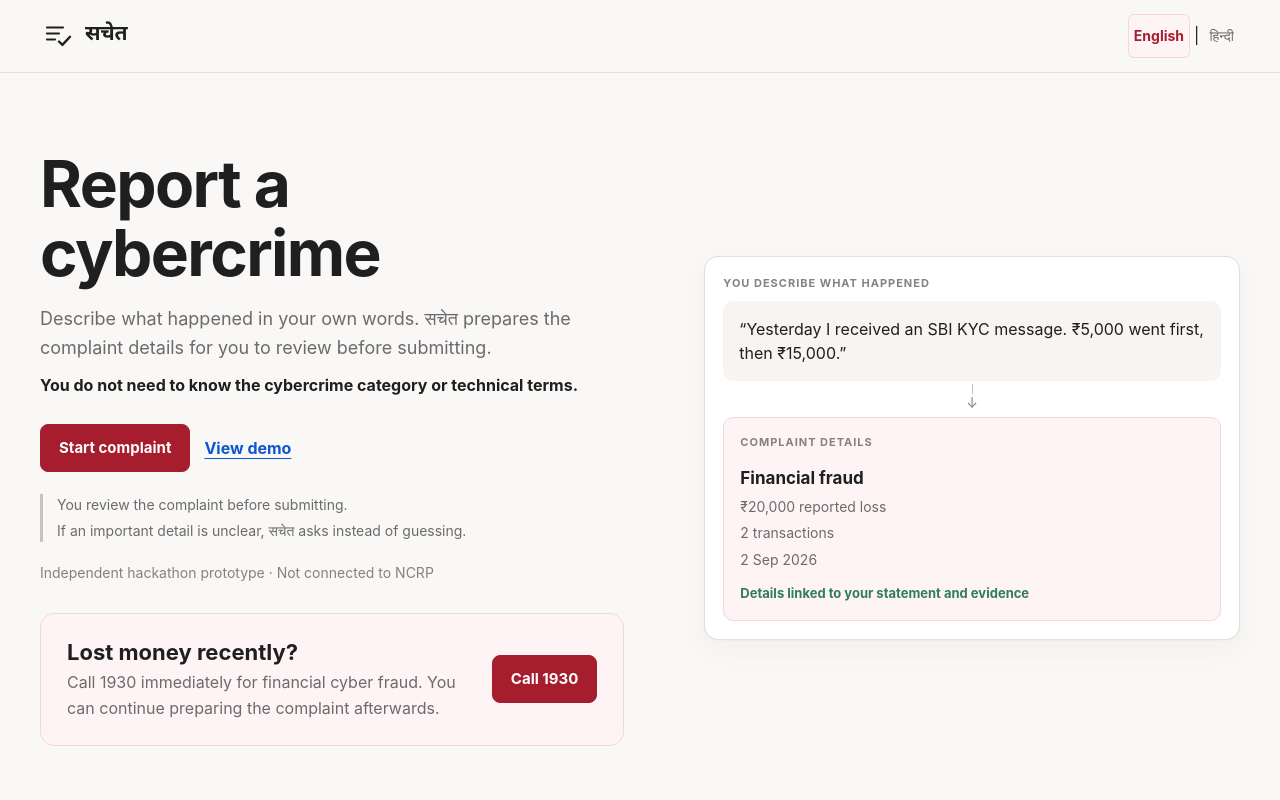
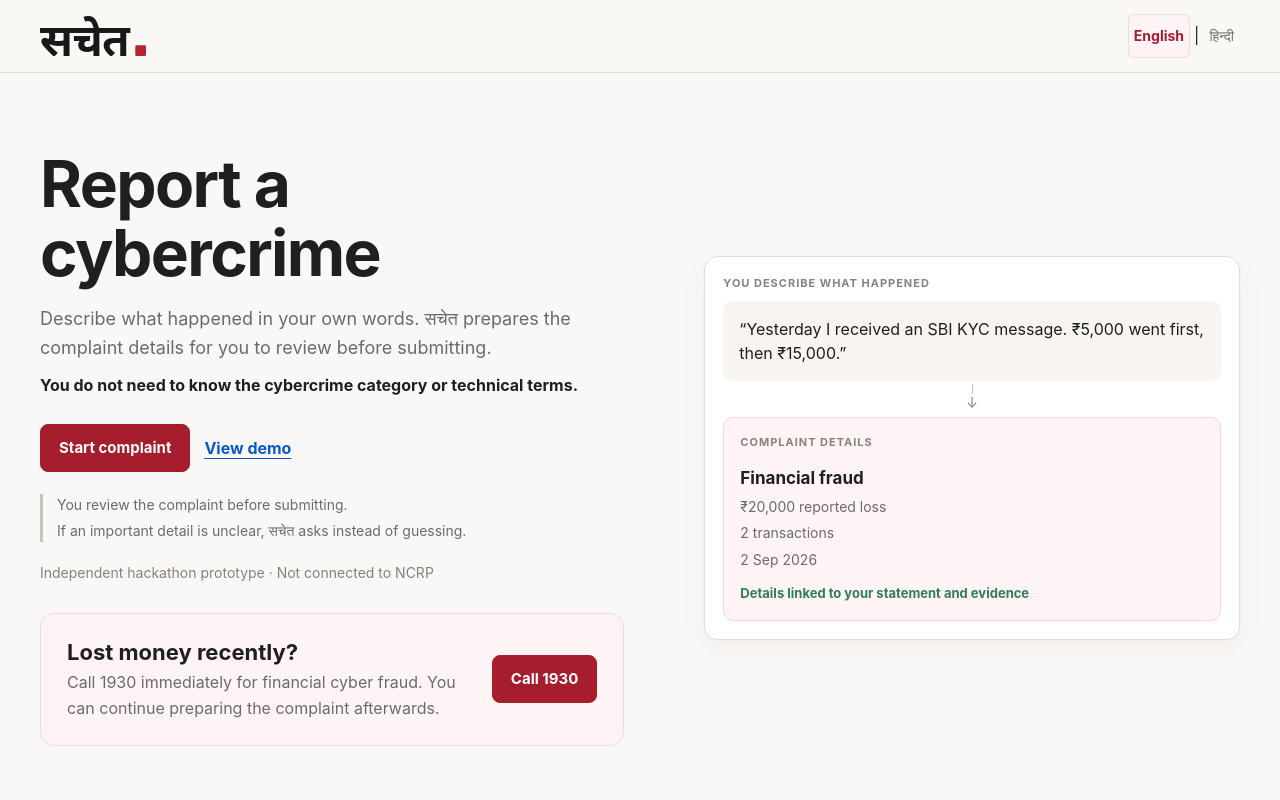
Before and after one commit to suyashpradhan/ncrp-prototype, a Next.js app: page / in a window 1280 px wide. Shown: the top 800 px of the page. Built offline with nearby package versions, Linux system fonts and the light colour scheme.

Commit message:
adds logo

```diff
--- a/src/app/globals.css
+++ b/src/app/globals.css
@@ -185,7 +185,13 @@ h3 {
 .sachet-logo {
   display: inline-flex;
   align-items: center;
-  gap: 9px;
+}
+
+.sachet-logo-image {
+  width: auto;
+  height: 40px;
+  display: block;
+  object-fit: contain;
 }
 
 .sachet-logo-mark {
@@ -3932,6 +3938,10 @@ html[data-ui-locale="hi"] .companion-eyebrow {
     height: 30px;
   }
 
+  .sachet-logo-image {
+    height: 34px;
+  }
+
   .sachet-logo-wordmark {
     gap: 5px;
   }
--- a/src/components/sachet-logo.tsx
+++ b/src/components/sachet-logo.tsx
@@ -1,5 +1,3 @@
-import { APP_NAME } from "../config/brand";
-
 type SachetLogoProps = {
   compact?: boolean;
 };
@@ -7,18 +5,13 @@ type SachetLogoProps = {
 export function SachetLogo({ compact = false }: SachetLogoProps) {
   return (
     <span className={`sachet-logo${compact ? " sachet-logo-compact" : ""}`} aria-hidden="true">
-      <svg
-        className="sachet-logo-mark"
-        viewBox="0 0 36 36"
-        fill="none"
-        focusable="false"
-      >
-        <path d="M7 9.5h16M7 15.5h12M7 21.5h8" stroke="currentColor" strokeWidth="2.2" strokeLinecap="round" />
-        <path d="m19 23.5 3.4 3.4L30 18.8" stroke="currentColor" strokeWidth="2.4" strokeLinecap="round" strokeLinejoin="round" />
-      </svg>
-      <span className="sachet-logo-wordmark">
-        <span className="sachet-logo-name">{APP_NAME}</span>
-      </span>
+      <img
+        className="sachet-logo-image"
+        src="/Sachet%20logo.svg"
+        alt=""
+        width="238"
+        height="90"
+      />
     </span>
   );
 }
```
Also changed, not shown: public/Sachet logo.svg (added).
